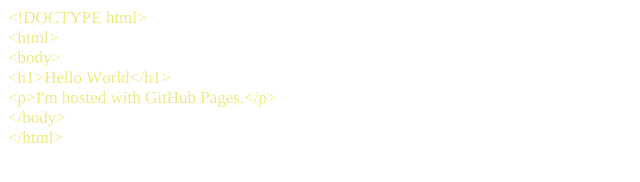
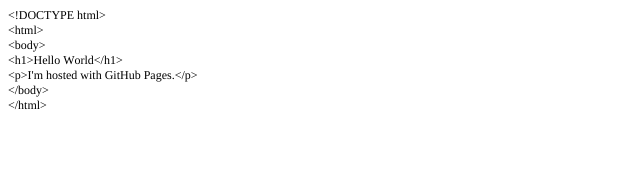
Before and after one commit to lifeassaif/lifeassaif.github.io, a plain HTML site: page index.html in a window 1280 px wide. Shown: the whole page, without its empty margins (0-640 px from the left). Drawn offline with Linux system fonts and the light colour scheme.

Commit message:
Test
test

```diff
--- a/index.html
+++ b/index.html
@@ -7,7 +7,7 @@
   <meta name="Generator" content="Cocoa HTML Writer">
   <meta name="CocoaVersion" content="1343.16">
   <style type="text/css">
-    p.p1 {margin: 0.0px 0.0px 0.0px 0.0px; line-height: 28.0px; font: 17.0px Times; color: #eeeb82}
+    p.p1 {margin: 0.0px 0.0px 0.0px 0.0px; font: 12.0px Times; -webkit-text-stroke: #eeeb82}
     span.s1 {font-kerning: none}
   </style>
 </head>
```
